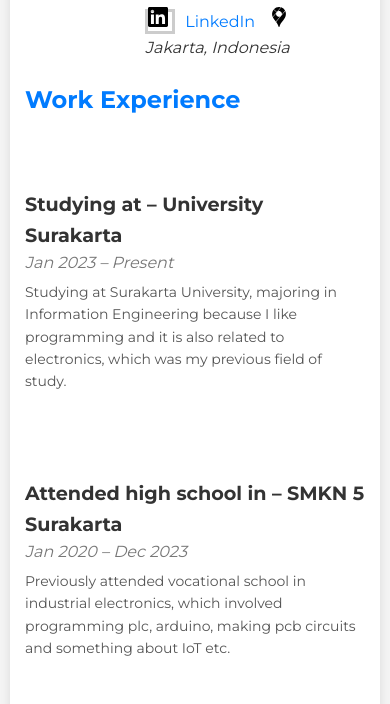
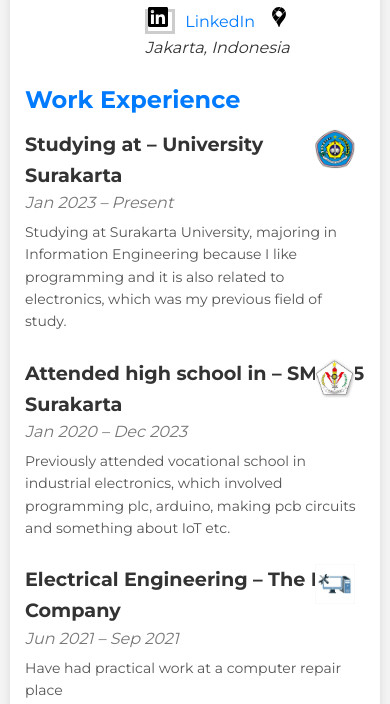
Before and after one commit to habibi-source/my-portofolio, a website: page index.html in a window 390 px wide. Shown: the part 336-1040 px from the top of the page. Drawn offline with Linux system fonts and the light colour scheme.

Commit message:
membuat agar website responsive 2

```diff
--- a/style.css
+++ b/style.css
@@ -68,6 +68,7 @@
     background: #fff;
     padding: 20px;
     box-shadow: 0 0 10px rgba(0, 0, 0, 0.1);
+    margin-left: -100;
 }
 /* Pada layar kecil, ubah ukuran max-width */
 @media (max-width: 768px) {
@@ -153,13 +154,18 @@
 .experience-item {
     display: flex;
     align-items: center;
+    justify-content: space-between; /* Untuk memastikan nama dan ikon ada di sisi kanan/kiri */
+    position: relative; /* Agar icon bisa diposisikan dengan absolute */
     margin-bottom: 20px;
 }
+
+
 /* Ubah layout menjadi satu kolom pada layar kecil */
 @media (max-width: 768px) {
     .experience-item {
         flex-direction: column;
         align-items: flex-start;
+
     }
 }
 
@@ -170,8 +176,19 @@
     margin-left: -70px;
     margin-bottom: 20px;
 }
+@media (max-width: 768px) {
+    .experience-icon {
+        width: 40px;
+        height: 40px;
+        position: absolute; /* Posisi absolut untuk menempatkan ikon di kanan */
+        right: 0; /* Pastikan berada di pojok kanan */
+        top: 0; /* Untuk memastikan posisinya sejajar dengan nama */
+        margin-right: 10px; /* Memberikan jarak dengan tepi kanan */
+    }
+}
 
 .experience-details {
+
     flex-grow: 1;
 }
 /* Navbar styles */
```
